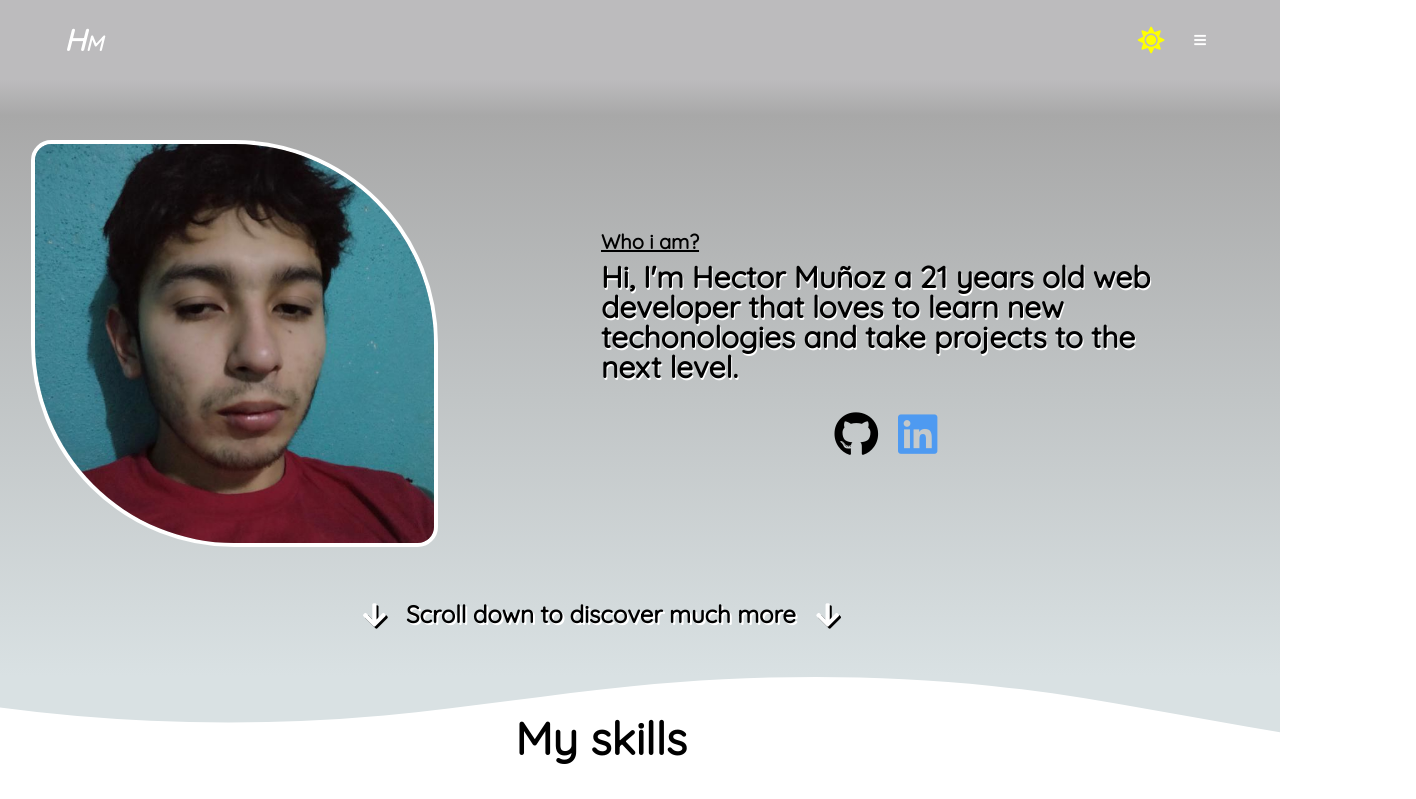
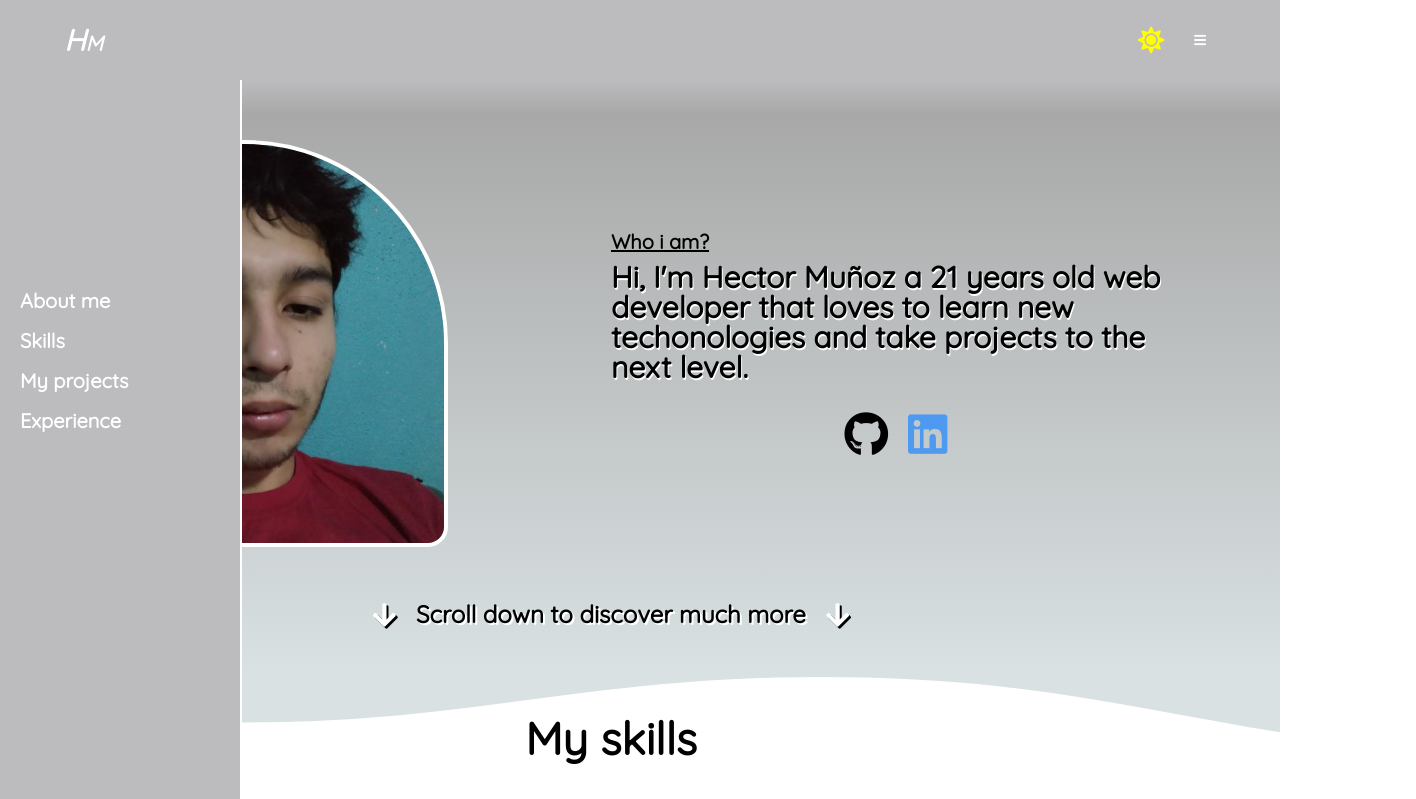
Before and after one commit to HectorMu/portfolio, a React (Create React App) app: page / in a window 1280 px wide. Shown: the top 799 px of the page, 1416 px wide, since content can reach past the window. Built offline with nearby package versions, Linux system fonts and the light colour scheme.

Commit message:
finished responsiveness of sidebar

```diff
--- a/src/components/Layout/Layout.css
+++ b/src/components/Layout/Layout.css
@@ -15,3 +15,12 @@
     transition: margin 0.2s ease-in-out;
   }
 }
+
+@media (min-width: 1112px) {
+  .layout {
+    margin-left: -300px;
+  }
+  .layout.active {
+    margin-left: 0px;
+  }
+}
--- a/src/components/Sidebar/Sidebar.css
+++ b/src/components/Sidebar/Sidebar.css
@@ -8,7 +8,7 @@
   z-index: 100;
   border-right: 2px solid white;
 
-  padding: 10px;
+  padding: 20px;
 }
 
 .sidebar.active {
@@ -19,7 +19,7 @@
   height: 50%;
   display: flex;
   flex-direction: column;
-  align-items: center;
+  align-items: left;
   justify-content: center;
   gap: 20px;
   position: sticky;
@@ -34,10 +34,7 @@
   color: white;
 }
 
-@media (max-width: 992px) {
-  .sidebar-links {
-    height: 50vh;
-  }
+@media (min-width: 1112px) {
   .sidebar {
     transform: translateX(-300px);
   }
```
